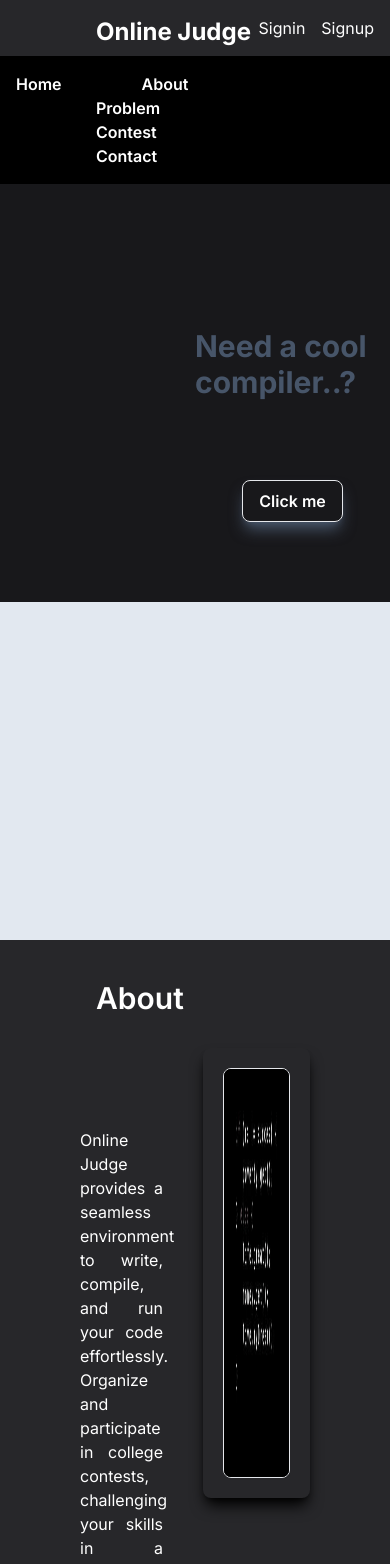
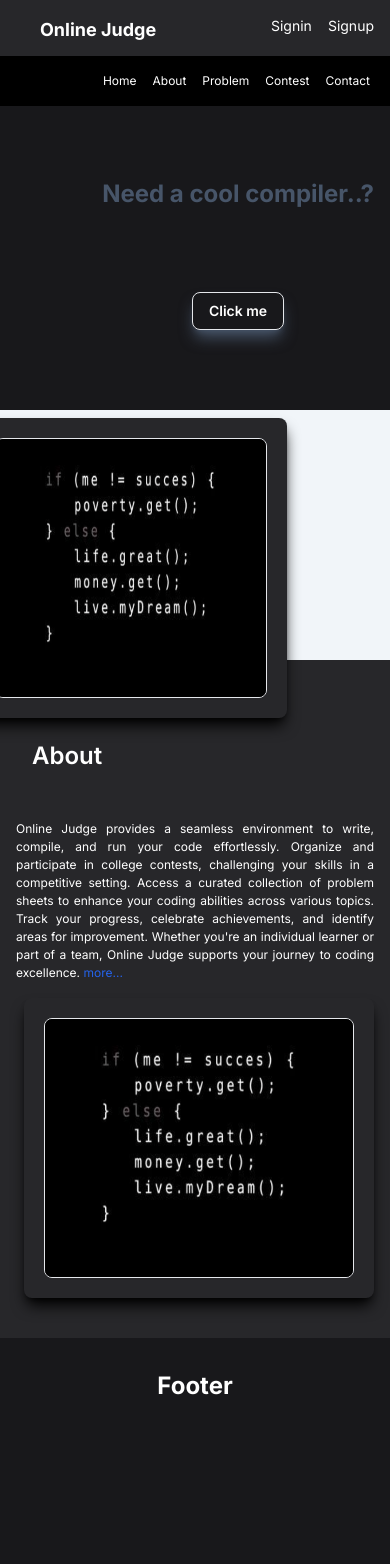
Before and after one commit to devRojha/Code_Alpha_, a Next.js app: page / in a window 390 px wide. Shown: the top 1564 px of the page. Built offline with nearby package versions, Linux system fonts and the light colour scheme.

Commit message:
responsive home page

```diff
--- a/app/about/page.js
+++ b/app/about/page.js
@@ -19,11 +19,11 @@ export default function Page(){
         return () => clearInterval(interval);
     },[it,photo])
     return (
-        <div className="px-20 bg-zinc-800 pt-20 text-white">
-            <div className=" py-5 text-white mb-12">
-                <div className="text-3xl font-semibold mb-8 ml-4 text-white">About Online Judge</div>
-                <div className="grid grid-cols-2 space-x-2">
-                    <div className="pt-10 text-justify pr-8 text-md">
+        <div className="px-20 max-lg:px-2 bg-zinc-800 pt-20 text-white">
+            <div className="py-5 text-white mb-12">
+                <div className="text-3xl max-sm:text-2xl font-semibold mb-8 ml-4 text-white">About Online Judge</div>
+                <div className="grid grid-cols-2 max-md:grid-cols-1 space-x-2">
+                    <div className="pt-10 pr-8 max-md:pr-2 text-md">
                         <AboutCompo
                             title={"Code Compilation and Execution"}
                             para={"Online Judge provides a seamless environment where you can write, compile, and run your code effortlessly. Our intuitive interface ensures you spend more time coding and less time dealing with setup and configuration."}
@@ -41,18 +41,21 @@ export default function Page(){
                             para={"Monitor your progress over time with our detailed tracking features. Celebrate your achievements and identify areas for improvement, ensuring continuous growth and development in your coding journey."}
                         />
                     </div>
-                    <div className="rounded-lg p-5 h-[450px] shadow-lg shadow-black bg-zinc-800">
+                    <div className="rounded-lg p-5 h-[450px] max-sm:h-[300px] shadow-lg shadow-black bg-zinc-800">
                         <Image className="h-full w-full border rounded-lg bg-black overflow-hidden" src={photo} alt="Loading..." width={2000} height={2000}/>
                     </div>
                 </div>
+                <div className="flex justify-center mt-10">
+                    <div className="border-t w-[80%]"></div>
+                </div>
             </div>
-            <div className="grid grid-cols-4 space-x-2 pb-8">
-                <Image className="rounded-lg col-span-1 h-[300px] w-[300px] object-cover border" src={"/owner.jpg"} alt="Loading..." width={3000} height={3000}/>
+            <div className="grid grid-cols-4 space-x-2 py-8">
+                <Image className="rounded-lg col-span-1 h-[300px] max-sm:h-[150px] max-sm:mt-20 w-[300px] object-cover border" src={"/owner.jpg"} alt="Loading..." width={3000} height={3000}/>
                 <div className="col-span-3">
                     <div className="mb-4 text-2xl text-zinc-400 font-semibold">Ownership</div>
                     <div className="ml-4 text-1xl font-bold mb-4">DEVRAJ KUMAR</div>
                     <p className="ml-6 text-white">Hollaa..</p>
-                    <p className="ml-6 text-slate-400">I am a Prefinal Year Student in National Institute of Technology, Patna in the Department of Electrical Engineering</p>
+                    <p className="ml-6 text-slate-400  ">I am a Prefinal Year Student in National Institute of Technology, Patna in the Department of Electrical Engineering</p>
                 </div>
             </div>
         </div>
@@ -63,7 +66,7 @@ function AboutCompo({title, para}){
     return (
         <div className="mb-10">
             <div className="text-lg font-semibold mb-2">{title}</div>
-            <div className="text-slate-300">{para}</div>
+            <div className="text-slate-300 text-justify max-sm:text-[14px]">{para}</div>
         </div>
     )
 }
--- a/app/page.js
+++ b/app/page.js
@@ -1,12 +1,12 @@
 
 import About from "@/components/About";
-import Display1 from "@/components/Display1";
+import Hero from "@/components/Hero";
 
 
 export default function Home() {
   return (
     <div className="bg-slate-200">
-      <Display1 />
+      <Hero />
       {/* About  */}
       <About />
     </div>
--- a/components/About.js
+++ b/components/About.js
@@ -23,12 +23,12 @@ export default function About(){
     },[it,photo])
 
     return (
-        <div className="bg-zinc-800 px-20 py-10 text-white">
-            <div className="text-3xl font-semibold mb-8 ml-4">About</div>
-            <div className="grid grid-cols-2 space-x-2">
-                <div className="pt-20 text-justify pr-8 text-md">Online Judge provides a seamless environment to write, compile, and run your code effortlessly. Organize and participate in college contests, challenging your skills in a competitive setting. Access a curated collection of problem sheets to enhance your coding abilities across various topics. Track your progress, celebrate achievements, and identify areas for improvement. Whether you're an individual learner or part of a team, Online Judge supports your journey to coding excellence. <button onClick={()=>router.push("/about")}  className="text-blue-600">more...</button></div>
-                <div className="rounded-lg p-5 h-[450px] shadow-lg shadow-black bg-zinc-800">
-                <Image className="h-full w-full border rounded-lg bg-black overflow-hidden" src={photo} alt="Loading..." width={2000} height={2000}/>
+        <div className="bg-zinc-800 px-20 max-lg:px-4 py-10 max-sm:pt-20 text-white">
+            <div className="text-3xl max-sm:text-2xl font-semibold mb-8 ml-4">About</div>
+            <div className="grid grid-cols-2 max-md:grid-cols-1 space-x-2">
+                <div className="pt-20 max-md:py-4 text-justify pr-8 max-md:pr-0 text-md max-sm:text-[12px]">Online Judge provides a seamless environment to write, compile, and run your code effortlessly. Organize and participate in college contests, challenging your skills in a competitive setting. Access a curated collection of problem sheets to enhance your coding abilities across various topics. Track your progress, celebrate achievements, and identify areas for improvement. Whether you're an individual learner or part of a team, Online Judge supports your journey to coding excellence. <button onClick={()=>router.push("/about")}  className="text-blue-600">more...</button></div>
+                <div className="rounded-lg p-5 h-[450px] max-sm:h-[300px] shadow-lg shadow-black bg-zinc-800">
+                    <Image className="h-full w-full border rounded-lg bg-black overflow-hidden" src={photo} alt="Loading..." width={2000} height={2000}/>
                 </div>
             </div>
       </div>
--- a/components/Appbar1.js
+++ b/components/Appbar1.js
@@ -7,8 +7,8 @@ export default function Appbar1() {
   const router = useRouter()
     return (
       <div className="w-full z-40 py-4 px-4 bg-zinc-800 text-white flex justify-between fixed top-0">
-        <div className="ml-20 font-bold text-2xl">Online Judge</div>
-        <div className="space-x-4">
+        <div className="ml-20 max-sm:ml-6 max-sm:text-lg font-bold text-2xl">Online Judge</div>
+        <div className="space-x-4 max-sm:text-sm">
           <button onClick={()=> router.push("/signin")} className="hover:text-blue-600">Signin</button>
           <button onClick={()=> router.push("/signup")} className="hover:text-blue-600">Signup</button>
         </div>
--- a/components/Appbar2.js
+++ b/components/Appbar2.js
@@ -6,7 +6,7 @@ export default function Appbar2() {
   const router = useRouter()
     return (
       <div className="w-full z-40 py-4 px-4 bg-black text-white flex justify-end fixed top-14">
-        <div className="mr-40 space-x-20 font-semibold">
+        <div className="mr-40 max-lg:mr-10 max-md:mr-4 max-md:space-x-8 max-md:text-[12px] max-sm:space-x-4  max-sm:mr-1 space-x-20">
             <button onClick={()=>router.push("/")} className="hover:text-blue-600">Home</button>
             <button onClick={()=>router.push("/about")} className="hover:text-blue-600">About</button>
             <button className="hover:text-blue-600">Problem</button>
--- a/components/Display1.js
+++ /dev/null
@@ -1,26 +0,0 @@
-import Laptop from "./Laptop";
-
-
-export default function Display1(){
-    return <>
-        <Laptop />
-      <div className="h-screen w-full z-20">
-        <div className="h-[60%] bg-zinc-900 text-white">
-          <div className=" h-full flex flex-col justify-end pb-20">
-            <div className="grid grid-cols-2">
-              <div></div>
-              <div className="w-full flex justify-center">
-                <div className="flex flex-col space">
-                  <div className="text-slate-600 text-3xl font-bold">Need a cool compiler..?</div>
-                  <div className="mt-20 stick z-30 flex justify-center">
-                    <button className="border px-4 py-2 font-semibold rounded-lg shadow-lg shadow-slate-600 active:border-black">Click me</button>
-                  </div>
-                  {/* <div className="mt-20 text-green-700 text-3xl font-bold"></div> */}
-                </div>
-              </div>
-            </div>
-          </div>
-        </div>
-      </div>
-    </>
-}
--- /dev/null
+++ b/components/Hero.js
@@ -0,0 +1,73 @@
+"use client"
+import Image from "next/image";
+import Laptop from "./Laptop";
+import { useEffect, useState } from "react";
+
+
+export default function Hero(){
+    return <>
+      <Hero1 />
+      <Hero2 />
+    </>
+}
+
+function Hero1(){
+  return (
+    <div className="max-lg:hidden">
+          <Laptop />
+        <div className="h-screen w-full z-20">
+          <div className="h-[60%] bg-zinc-900 text-white">
+            <div className=" h-full flex flex-col justify-end pb-20">
+              <div className="grid grid-cols-2">
+                <div></div>
+                <div className="w-full flex justify-center">
+                  <div className="flex flex-col space">
+                    <div className="text-slate-600 text-3xl font-bold">Need a cool compiler..?</div>
+                    <div className="mt-20 stick z-30 flex justify-center">
+                      <button className="border px-4 py-2 font-semibold rounded-lg shadow-lg shadow-slate-600 active:border-black">Click me</button>
+                    </div>
+                    {/* <div className="mt-20 text-green-700 text-3xl font-bold"></div> */}
+                  </div>
+                </div>
+              </div>
+            </div>
+          </div>
+        </div>
+      </div>
+  )
+}
+
+function Hero2(){
+    const [photo, setPhoto] = useState("/code2.png")
+    const [it , setIt] = useState(0);
+    const dPhoto = ["/code.png", "/code2.png"];
+    useEffect(()=>{
+        const interval = setInterval(()=>{
+            setPhoto(dPhoto[it]);
+            setIt(it+1);
+            if(it === dPhoto.length){
+                setIt(0);
+                setPhoto(dPhoto[0]);
+            }
+        },3000);
+        return () => clearInterval(interval);
+    },[it,photo])
+  return (
+    <div className="hidden max-lg:flex flex-col bg-zinc-900 text-white">
+      <div className="w-full flex justify-end pr-4 py-20">
+        <div className="flex flex-col space">
+          <div className="text-slate-600 text-3xl max-sm:text-[24px] font-bold">Need a cool compiler..?</div>
+          <div className="mt-20  max-sm:text-sm stick z-30 flex justify-center">
+            <button className="border px-4 py-2 font-semibold rounded-lg shadow-lg shadow-slate-600 active:border-black">Click me</button>
+          </div>
+          {/* <div className="mt-20 text-green-700 text-3xl font-bold"></div> */}
+        </div>
+      </div>
+      <div className="pb-20 h-[250px] bg-slate-100">
+        <div className="absolute max-sm:relative top-40 max-sm:top-2 left-[-25px] rounded-lg p-5 h-[450px] max-md:h-[400px] w-[50%] max-sm:w-[80%] max-sm:h-[300px] shadow-lg shadow-black bg-zinc-800">
+            <Image className="h-full w-full border rounded-lg bg-black overflow-hidden" src={photo} alt="Loading..." width={2000} height={2000}/>
+        </div>
+      </div>
+    </div>
+  )
+}
--- a/docker-compose.yml
+++ b/docker-compose.yml
@@ -2,6 +2,7 @@ version: '3.8'
 
 services:
   frontend:
+    container_name: ojfront
     image: online
     ports:
       - "3000:3000"
--- a/package.json
+++ b/package.json
@@ -1,5 +1,5 @@
 {
-  "name": "wnc",
+  "name": "oj",
   "version": "0.1.0",
   "private": true,
   "scripts": {
```
